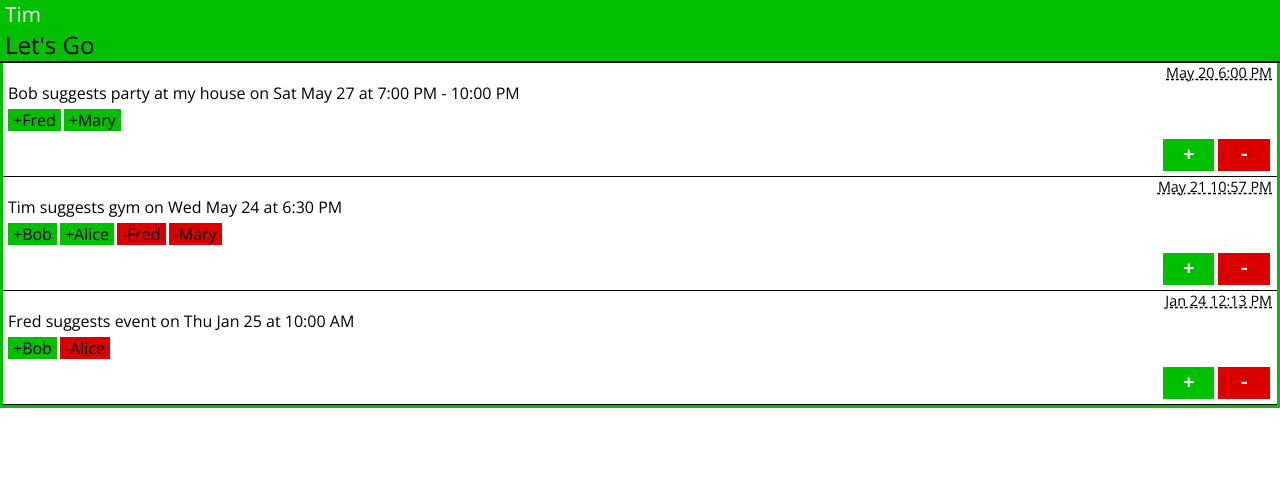
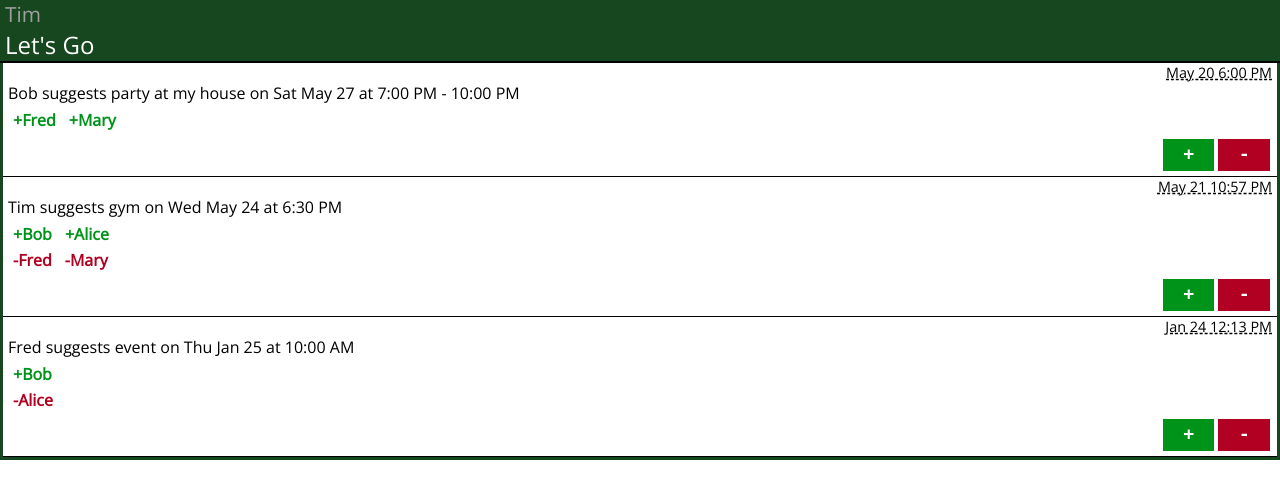
Before and after one commit to SlimTim10/LetsGo, a React (Create React App) app: page / in a window 1280 px wide. Shown: the top 498 px of the page. Built offline with nearby package versions, Linux system fonts and the light colour scheme.

Commit message:
Tweak styling

```diff
--- a/src/Message.js
+++ b/src/Message.js
@@ -29,7 +29,7 @@ function createButtonPlus(status, onclick) {
   if (status !== Status.going) {
     return <button className="btn btn-plus" onClick={onclick.bind(this, Status.going)}>+</button>;
   } else {
-    return <button className="btn btn-disabled" onClick={onclick.bind(this, Status.going)}>+</button>;
+    return <button className="btn btn-disabled">+</button>;
   }
 }
 
@@ -37,7 +37,7 @@ function createButtonMinus(status, onclick) {
   if (status !== Status.notGoing) {
     return <button className="btn btn-minus" onClick={onclick.bind(this, Status.notGoing)}>-</button>;
   } else {
-    return <button className="btn btn-disabled" onClick={onclick.bind(this, Status.notGoing)}>-</button>;
+    return <button className="btn btn-disabled">-</button>;
   }
 }
 
@@ -76,7 +76,8 @@ class Message extends Component {
         <div className="message-date">{data.date}</div>
         <div className="message-content">{data.content}</div>
         <div className="message-people">
-          {peopleGoing(people)}{peopleNotGoing(people)}
+          <div className="people-going">{peopleGoing(people)}</div>
+          <div className="people-not-going">{peopleNotGoing(people)}</div>
         </div>
         <div className="message-controls">
           {buttonPlus}{buttonMinus}
--- a/src/index.css
+++ b/src/index.css
@@ -7,28 +7,27 @@ body {
 }
 
 .navbar {
-	background: #00c000;
+	background: #16471F;
 	border-bottom: 2px solid black;
 	padding-left: 5px;
+}
+.navbar-user {
+	display: block;
+	text-decoration: none;
+	color: #A0A0A0;
+	font-size: 1.3em;
 }
 .navbar-brand {
 	display: inline-block;
 	text-decoration: none;
 	font-size: 1.5em;
-	color: inherit;
-	background: #00c000;
-}
-.navbar-user {
-	display: block;
-	text-decoration: none;
-	color: #ffffff;
-	font-size: 1.3em;
+	color: #FFFFFF;
 }
 
 .messages {
-	border-left: 3px solid #00c000;
-	border-right: 3px solid #00c000;
-	border-bottom: 3px solid #00c000;
+	border-left: 3px solid #16471F;
+	border-right: 3px solid #16471F;
+	border-bottom: 3px solid #16471F;
 }
 
 .message {
@@ -51,23 +50,32 @@ body {
 	margin-bottom: 3px;
 }
 
+.people-going {
+	display: table;
+}
+
+.people-not-going {
+	display: table;
+}
+
 .person {
 	display: inline-block;
 	margin-top: 2px;
 	margin-bottom: 2px;
 	margin-right: 3px;
 	padding: 0 5px;
+	font-weight: 700;
 }
 
 .going {
-	background: #00c000;
+	color: #00931A;
 }
 .going::before {
 	content: "+";
 }
 
 .not-going {
-	background: #db0000;
+	color: #B20022;
 }
 .not-going::before {
 	content: "-";
@@ -92,21 +100,21 @@ body {
 }
 
 .btn-plus {
-	background: #00c000;
+	background: #00931A;
 	margin-left: 2px;
 	margin-right: 2px;
 }
 .btn-plus:hover {
-	background: #169e16;
+	background: #29C044;
 }
 
 .btn-minus {
-	background: #db0000;
+	background: #B20022;
 	margin-left: 2px;
 	margin-right: 2px;
 }
 .btn-minus:hover {
-	background: #bd2222;
+	background: #DA3151;
 }
 
 .btn-disabled {
```
